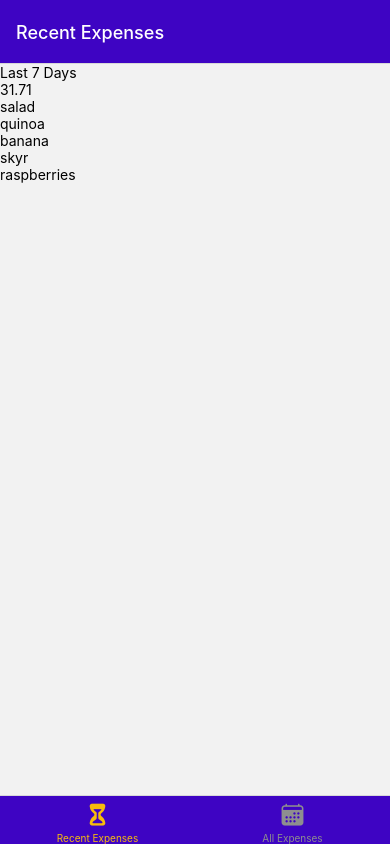
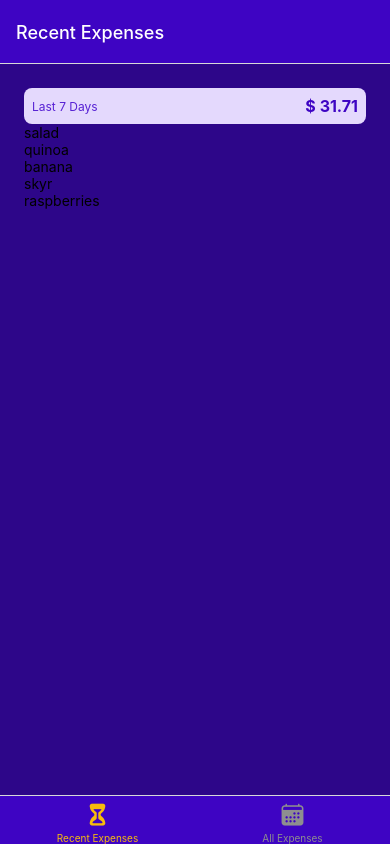
Before and after one commit to ghidalg0/XpenseTracker, a React Native app: screen / in a window 390 px wide. Built offline with nearby package versions, Linux system fonts and the light colour scheme.

Commit message:
styles expense summary and output

```diff
--- a/components/ExpensesOutput/ExpensesOutput.js
+++ b/components/ExpensesOutput/ExpensesOutput.js
@@ -1,4 +1,7 @@
-import { View } from "react-native";
+import { View, StyleSheet } from "react-native";
+
+// Styling
+import { GlobalStyles } from "../../constants/styles";
 
 // Components
 import { ExpensesList } from "./ExpensesList";
@@ -39,9 +42,17 @@
 
 export const ExpensesOutput = ({ expenses, expensesPeriod }) => {
   return (
-    <View>
+    <View style={styles.container}>
       <ExpensesSummary expenses={MOCK_EXPENSES} periodName={expensesPeriod} />
       <ExpensesList expenses={MOCK_EXPENSES} />
     </View>
   );
-}
+};
+
+const styles = StyleSheet.create({
+  container: {
+    flex: 1,
+    padding: 24,
+    backgroundColor: GlobalStyles.colors.primary700,
+  },
+});
--- a/components/ExpensesOutput/ExpensesSummary.js
+++ b/components/ExpensesOutput/ExpensesSummary.js
@@ -1,4 +1,7 @@
-import { Text, View } from "react-native";
+import { Text, View, StyleSheet } from "react-native";
+
+// Sytling
+import { GlobalStyles } from "../../constants/styles";
 
 export const ExpensesSummary = ({ expenses, periodName }) => {
 
@@ -7,9 +10,29 @@
   }, 0); // reduce = standard method JS allowing to combine multiple values into a single number, i.e. a sum
 
   return (
-    <View>
-      <Text>{periodName}</Text>
-      <Text>{expensesSum.toFixed(2)}</Text>
+    <View style={styles.container}>
+      <Text style={styles.period}>{periodName}</Text>
+      <Text style={styles.sum}>$ {expensesSum.toFixed(2)}</Text>
     </View>
   );
-}
+};
+
+const styles = StyleSheet.create({
+  container: {
+    padding: 8,
+    backgroundColor: GlobalStyles.colors.primary50,
+    borderRadius: 8,
+    flexDirection: "row",
+    justifyContent: "space-between",
+    alignItems: "center",
+  },
+  period: {
+    fontSize: 12,
+    color: GlobalStyles.colors.primary400,
+  },
+  sum: {
+    fontSize: 16,
+    fontWeight: "bold",
+    color: GlobalStyles.colors.primary500,
+  }
+});
```
